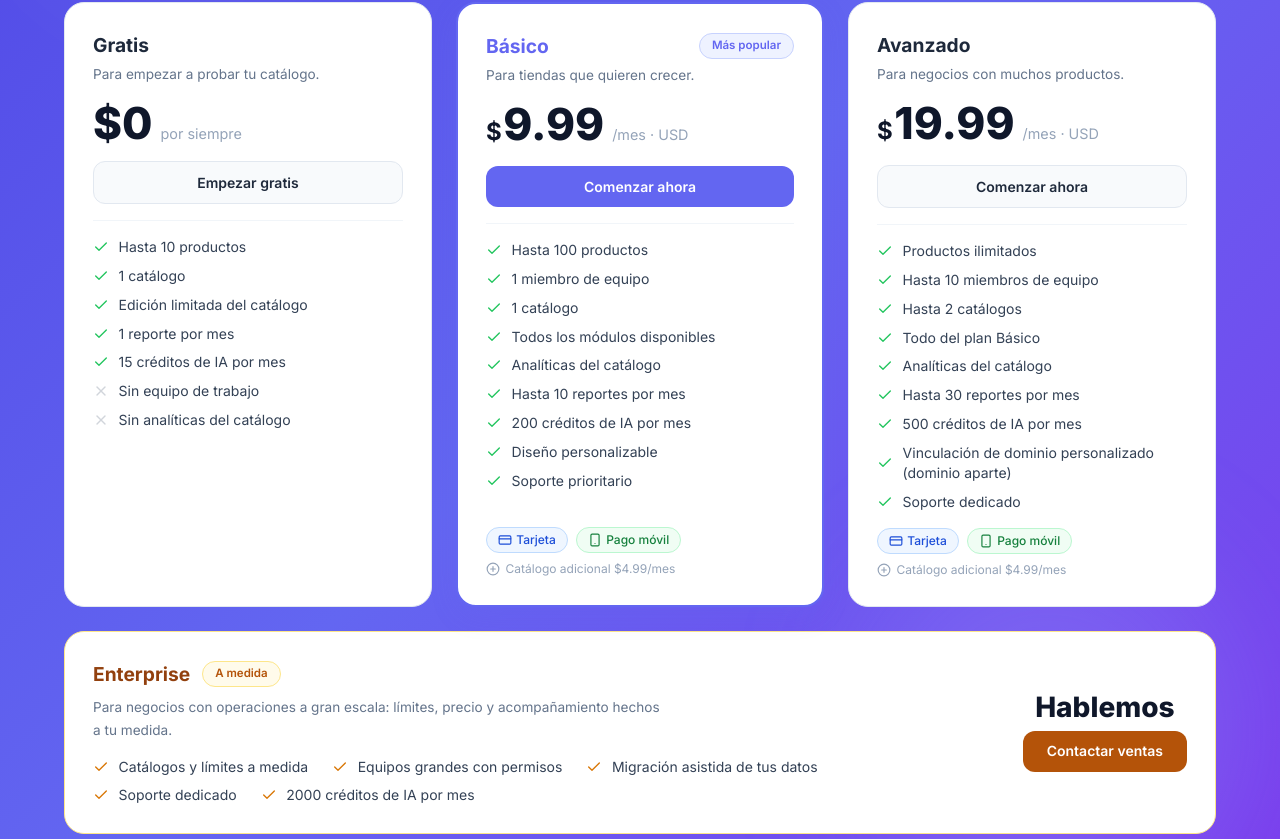
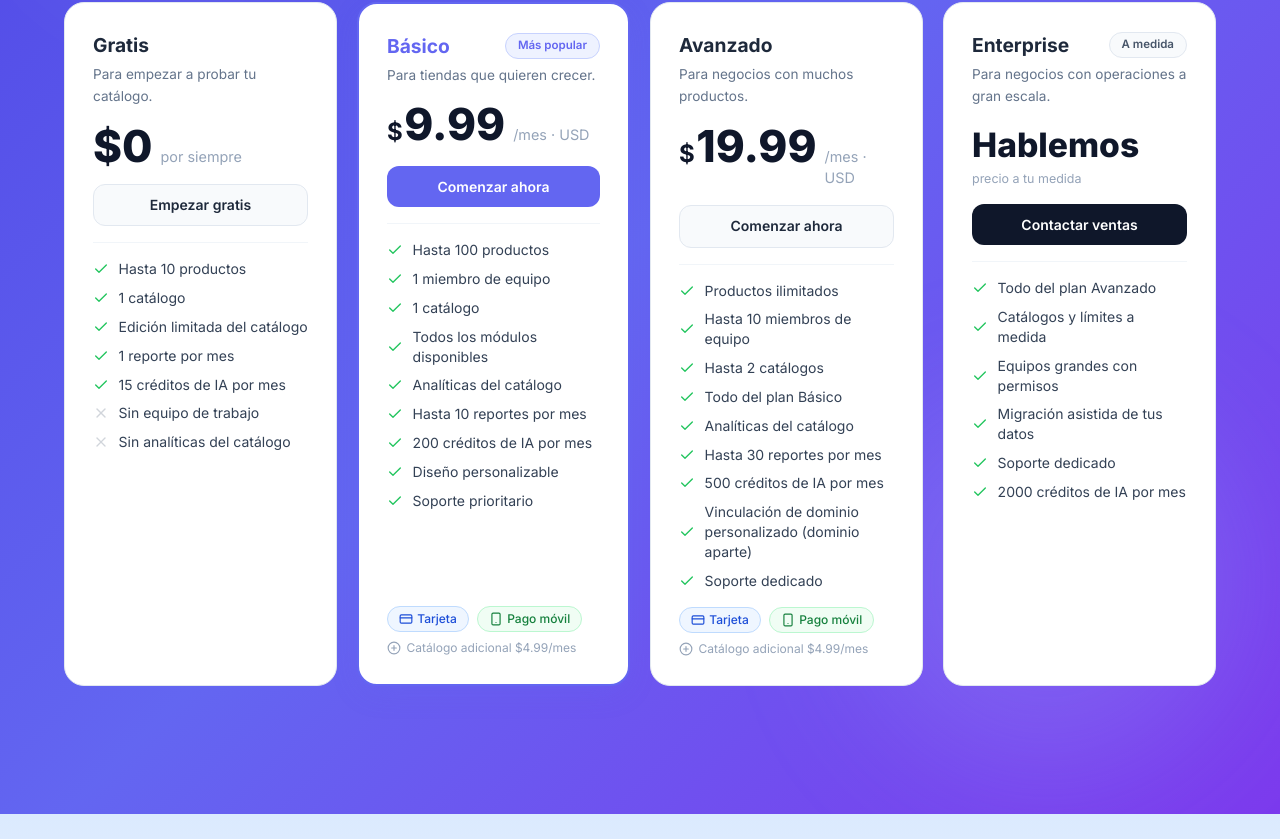
Before and after one commit to NicolasAvailable/catalogohoy_frontend, a React (Vite) app in the folder apps/landing/: page / in a window 1280 px wide. Shown: the part 4641-5480 px from the top of the page. Built offline with nearby package versions, Linux system fonts and the light colour scheme; no server answers; the HTML template or start-up script is replaced by a standard one.

Commit message:
style(landing): Enterprise como 4ta card del grid (sin banda) + esquema tinta/índigo
Grid de precios a 4 columnas estilo TakeApp; card Enterprise con "Hablemos"
y botón tinta oscura. El funnel /ventas pasa de ámbar a índigo de marca.

Co-Authored-By: Claude Fable 5 <noreply@anthropic.com>

```diff
--- a/apps/landing/src/components/landing/Pricing.tsx
+++ b/apps/landing/src/components/landing/Pricing.tsx
@@ -257,7 +257,7 @@ const Pricing = () => {
           initial="hidden"
           whileInView="visible"
           viewport={{ once: true, margin: "-80px" }}
-          className="grid grid-cols-1 lg:grid-cols-3 gap-6 max-w-[420px] lg:max-w-none mx-auto items-stretch"
+          className="grid grid-cols-1 md:grid-cols-2 xl:grid-cols-4 gap-5 max-w-[420px] md:max-w-none mx-auto items-stretch"
         >
           {plans.map((plan) => (
             <motion.div
@@ -369,32 +369,48 @@ const Pricing = () => {
               </div>
             </motion.div>
           ))}
-        </motion.div>
 
-        {/* ═══ ENTERPRISE BAND ═══ */}
+          {/* ═══ ENTERPRISE CARD (sin precio, CTA a /ventas) ═══ */}
           <motion.div
-          initial={{ opacity: 0, y: 30 }}
-          whileInView={{ opacity: 1, y: 0 }}
-          viewport={{ once: true, margin: "-80px" }}
-          transition={{ duration: 0.5 }}
-          className="mt-6 max-w-[420px] lg:max-w-none mx-auto"
+            variants={cardVariants}
+            className="relative bg-white rounded-[1.25rem] flex flex-col transition-all duration-200 hover:-translate-y-[3px] hover:shadow-[0_12px_30px_-8px_rgba(0,0,0,0.1)] border border-[#e2e8f0]"
           >
-          <div className="bg-white rounded-[1.25rem] border border-amber-200 p-7 flex flex-col lg:flex-row lg:items-center gap-6 lg:gap-10">
-            <div className="flex-1 flex flex-col gap-2">
-              <div className="flex items-center gap-3">
-                <h3 className="text-[1.2rem] font-bold text-amber-800">
+            <div className="p-7 flex flex-col gap-4 flex-1">
+              <div className="flex flex-col gap-1">
+                <div className="flex items-center justify-between gap-3">
+                  <h3 className="text-[1.2rem] font-bold text-[#1e293b]">
                     Enterprise
                   </h3>
-                <span className="inline-flex items-center px-3 py-[0.2rem] rounded-full text-[0.72rem] font-semibold whitespace-nowrap bg-amber-50 text-amber-700 border border-amber-200">
+                  <span className="inline-flex items-center px-3 py-[0.2rem] rounded-full text-[0.72rem] font-semibold whitespace-nowrap bg-[#f8fafc] text-[#475569] border border-[#e2e8f0]">
                     A medida
                   </span>
                 </div>
-              <p className="text-[#64748b] text-[0.85rem] leading-relaxed max-w-xl">
-                Para negocios con operaciones a gran escala: límites, precio y
-                acompañamiento hechos a tu medida.
+                <p className="text-[#64748b] text-[0.85rem] leading-relaxed">
+                  Para negocios con operaciones a gran escala.
                 </p>
-              <ul className="flex flex-wrap gap-x-6 gap-y-2 mt-2 list-none p-0 m-0">
+              </div>
+
+              <div>
+                <span className="block text-[2.1rem] font-extrabold text-[#0f172a] leading-tight">
+                  Hablemos
+                </span>
+                <p className="text-[0.78rem] text-[#94a3b8] mt-1">
+                  precio a tu medida
+                </p>
+              </div>
+
+              <a
+                href="/ventas"
+                className="flex items-center justify-center gap-1.5 w-full py-[0.65rem] px-4 rounded-xl text-sm font-semibold cursor-pointer transition-all duration-200 bg-[#0f172a] text-white hover:bg-[#1e293b]"
+              >
+                Contactar ventas
+              </a>
+
+              <hr className="border-0 h-px bg-[#f1f5f9] m-0" />
+
+              <ul className="flex flex-col gap-[0.55rem] flex-1 list-none p-0 m-0">
                 {[
+                  "Todo del plan Avanzado",
                   "Catálogos y límites a medida",
                   "Equipos grandes con permisos",
                   "Migración asistida de tus datos",
@@ -405,24 +421,13 @@ const Pricing = () => {
                     key={feature}
                     className="flex items-center gap-[0.6rem] text-sm text-[#334155]"
                   >
-                    <Check className="h-4 w-4 shrink-0 text-amber-600" />
+                    <Check className="h-4 w-4 shrink-0 text-green-500" />
                     <span>{feature}</span>
                   </li>
                 ))}
               </ul>
             </div>
-            <div className="flex flex-col items-stretch lg:items-center gap-2.5 shrink-0">
-              <span className="text-[1.75rem] font-extrabold text-[#0f172a] leading-none text-center">
-                Hablemos
-              </span>
-              <a
-                href="/ventas"
-                className="inline-flex items-center justify-center gap-1.5 rounded-xl bg-amber-700 px-6 py-[0.65rem] text-sm font-semibold text-white hover:bg-amber-800 transition-colors whitespace-nowrap"
-              >
-                Contactar ventas
-              </a>
-            </div>
-          </div>
+          </motion.div>
         </motion.div>
       </div>
     </section>
--- a/apps/landing/src/pages/EnterpriseSales.tsx
+++ b/apps/landing/src/pages/EnterpriseSales.tsx
@@ -44,12 +44,12 @@ function OptionPill({
       onClick={onClick}
       className={`flex items-center justify-center gap-2 rounded-xl border px-3 py-2.5 text-sm font-medium transition-all ${
         selected
-          ? "border-amber-600 bg-amber-50 text-amber-800 font-semibold"
+          ? "border-[#6366f1] bg-[#eef2ff] text-[#4338ca] font-semibold"
           : "border-[#e2e8f0] bg-white text-[#334155] hover:border-[#cbd5e1] hover:bg-[#f8fafc]"
       }`}
     >
       {label}
-      {selected && <Check className="h-4 w-4 shrink-0 text-amber-600" />}
+      {selected && <Check className="h-4 w-4 shrink-0 text-[#6366f1]" />}
     </button>
   );
 }
@@ -75,7 +75,7 @@ function Field({
         value={value}
         onChange={(e) => onChange(e.target.value)}
         placeholder={placeholder}
-        className="rounded-xl border border-[#e2e8f0] px-3.5 py-2.5 text-sm text-[#1e293b] outline-none transition-colors focus:border-amber-500"
+        className="rounded-xl border border-[#e2e8f0] px-3.5 py-2.5 text-sm text-[#1e293b] outline-none transition-colors focus:border-[#6366f1]"
       />
     </label>
   );
@@ -183,7 +183,7 @@ const EnterpriseSales = () => {
 
       <main className="container mx-auto px-4 py-10 md:py-16 max-w-xl">
         <div className="text-center mb-8">
-          <span className="inline-block text-[0.8rem] font-semibold text-amber-700 uppercase tracking-[0.05em] mb-2">
+          <span className="inline-block text-[0.8rem] font-semibold text-[#6366f1] uppercase tracking-[0.05em] mb-2">
             Plan Enterprise
           </span>
           <h1 className="font-display font-extrabold text-2xl md:text-3xl text-foreground leading-tight">
@@ -202,7 +202,7 @@ const EnterpriseSales = () => {
               </span>
               <div className="h-1.5 rounded-full bg-[#f1f5f9] overflow-hidden">
                 <div
-                  className="h-full rounded-full bg-amber-600 transition-all duration-300"
+                  className="h-full rounded-full bg-[#6366f1] transition-all duration-300"
                   style={{ width: `${((step + 1) / 5) * 100}%` }}
                 />
               </div>
@@ -375,7 +375,7 @@ const EnterpriseSales = () => {
             <div className="flex flex-col items-center text-center gap-4 py-2">
               {result.qualified ? (
                 <>
-                  <div className="w-16 h-16 rounded-2xl bg-amber-50 text-amber-700 flex items-center justify-center">
+                  <div className="w-16 h-16 rounded-2xl bg-[#eef2ff] text-[#6366f1] flex items-center justify-center">
                     <CalendarCheck className="h-8 w-8" />
                   </div>
                   <h2 className="text-xl font-bold text-[#1e293b]">
@@ -389,7 +389,7 @@ const EnterpriseSales = () => {
                     href={calendlyUrl}
                     target="_blank"
                     rel="noopener noreferrer"
-                    className="inline-flex w-full items-center justify-center gap-2 rounded-xl bg-amber-700 px-4 py-3 text-sm font-semibold text-white hover:bg-amber-800 transition-colors"
+                    className="inline-flex w-full items-center justify-center gap-2 rounded-xl bg-[#0f172a] px-4 py-3 text-sm font-semibold text-white hover:bg-[#1e293b] transition-colors"
                   >
                     <CalendarCheck className="h-4 w-4" />
                     Agendar reunión
@@ -451,7 +451,7 @@ const EnterpriseSales = () => {
                 type="button"
                 onClick={next}
                 disabled={!canContinue}
-                className="flex-1 inline-flex items-center justify-center gap-1.5 rounded-xl bg-amber-700 px-4 py-2.5 text-sm font-semibold text-white hover:bg-amber-800 transition-colors disabled:opacity-40 disabled:cursor-not-allowed"
+                className="flex-1 inline-flex items-center justify-center gap-1.5 rounded-xl bg-[#0f172a] px-4 py-2.5 text-sm font-semibold text-white hover:bg-[#1e293b] transition-colors disabled:opacity-40 disabled:cursor-not-allowed"
               >
                 {step === 4 ? "Ver resultado" : "Continuar"}
                 <ArrowRight className="h-4 w-4" />
```
Lines whose indentation alone changed are shown as unchanged.
